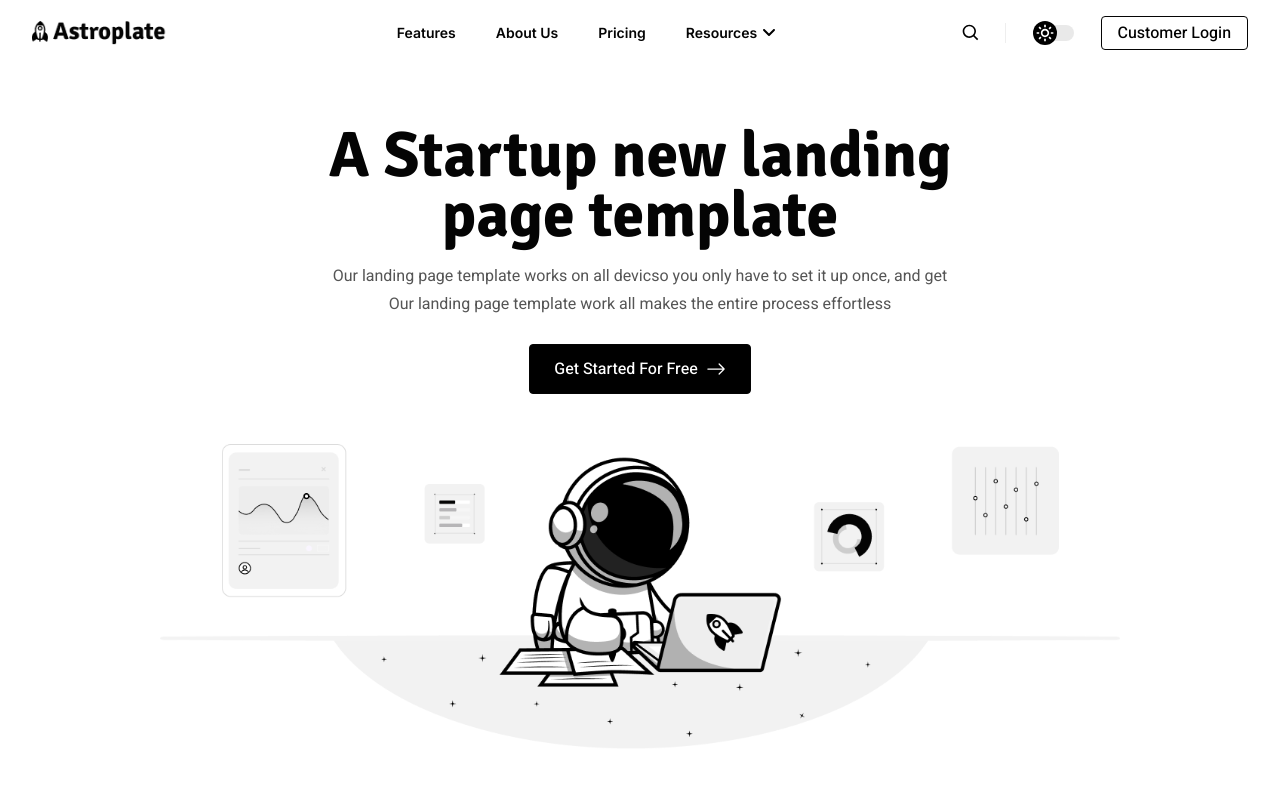
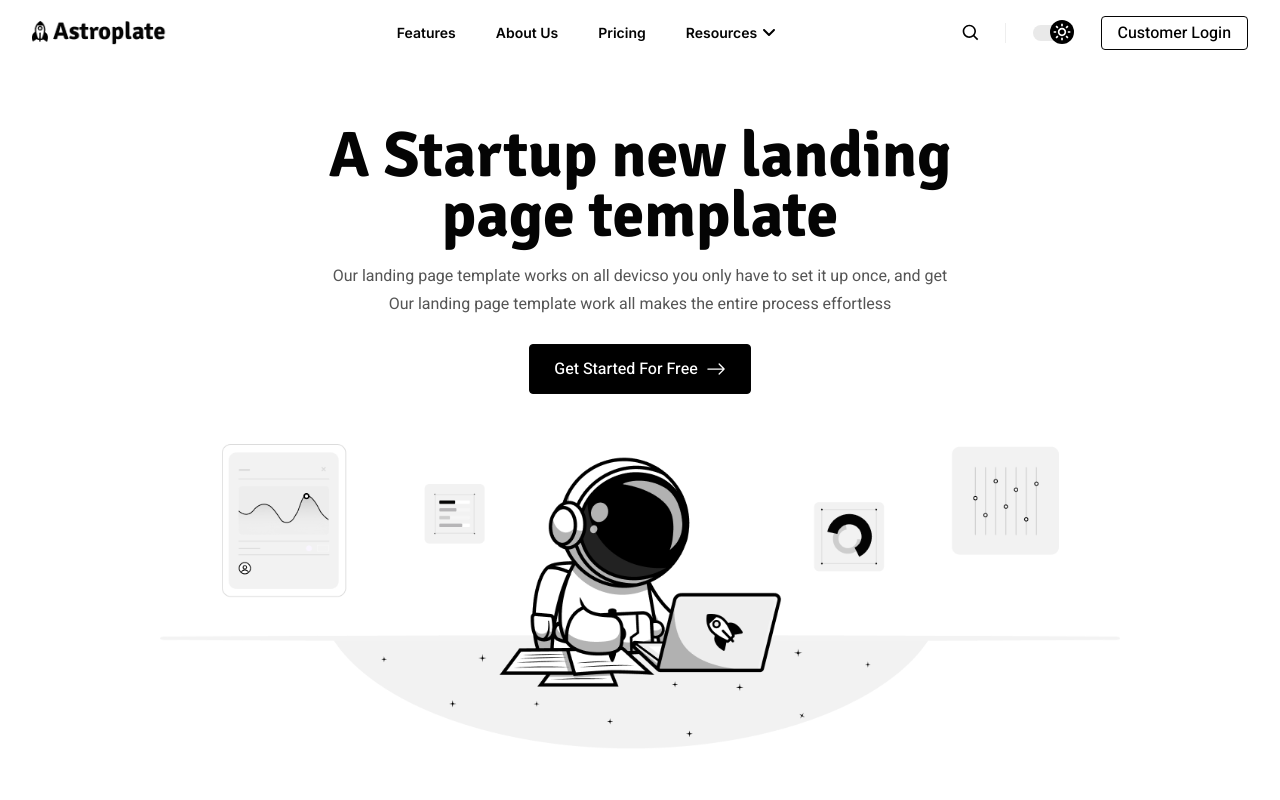
Before and after one commit to tfmukles/astroplate, a Next.js app: page / in a window 1280 px wide. Shown: the top 800 px of the page. Built offline with nearby package versions, Linux system fonts and the light colour scheme.

Commit message:
theme toggle design done

```diff
--- a/components/large-menu.tsx
+++ b/components/large-menu.tsx
@@ -1,8 +1,13 @@
+import { motion } from "framer-motion";
 import Link from "next/link";
+import { useState } from "react";
 import { BiSearch, BiSun } from "react-icons/bi";
 import menu from "../config/menu.json";
 
 const LargeMenu = () => {
+  const [theme, toggletheme] = useState(false);
+  const [canClick, setClick] = useState(true);
+
   return (
     <div className="flex items-center justify-between max-w-[70%] flex-1">
       <ul className="hidden lg:flex space-x-[40px] ">
@@ -57,11 +62,24 @@ const LargeMenu = () => {
         </li>
 
         <li className="2xl:ml-[51px] ml-[27px] mr-[27px]">
-          <div className="w-[41px] h-4 rounded-full bg-[#E9E9E9] relative">
-            <div className="absolute left-0 top-1/2 -translate-y-1/2 bg-black rounded-full w-6 h-6 flex items-center justify-center">
+          <button
+            disabled={!canClick}
+            onClick={() => {
+              setClick(false);
+              toggletheme(!theme);
+            }}
+            className={`${
+              theme ? "justify-start" : "justify-end"
+            } flex w-[41px] h-4 rounded-full bg-[#E9E9E9]`}
+          >
+            <motion.div
+              onAnimationComplete={() => setClick(true)}
+              layout
+              className="bg-black rounded-full w-6 h-6 flex items-center justify-center -mt-[5px]	"
+            >
               <BiSun className="w-5 h-5 text-white" />
-            </div>
-          </div>
+            </motion.div>
+          </button>
         </li>
 
         <li>
```
